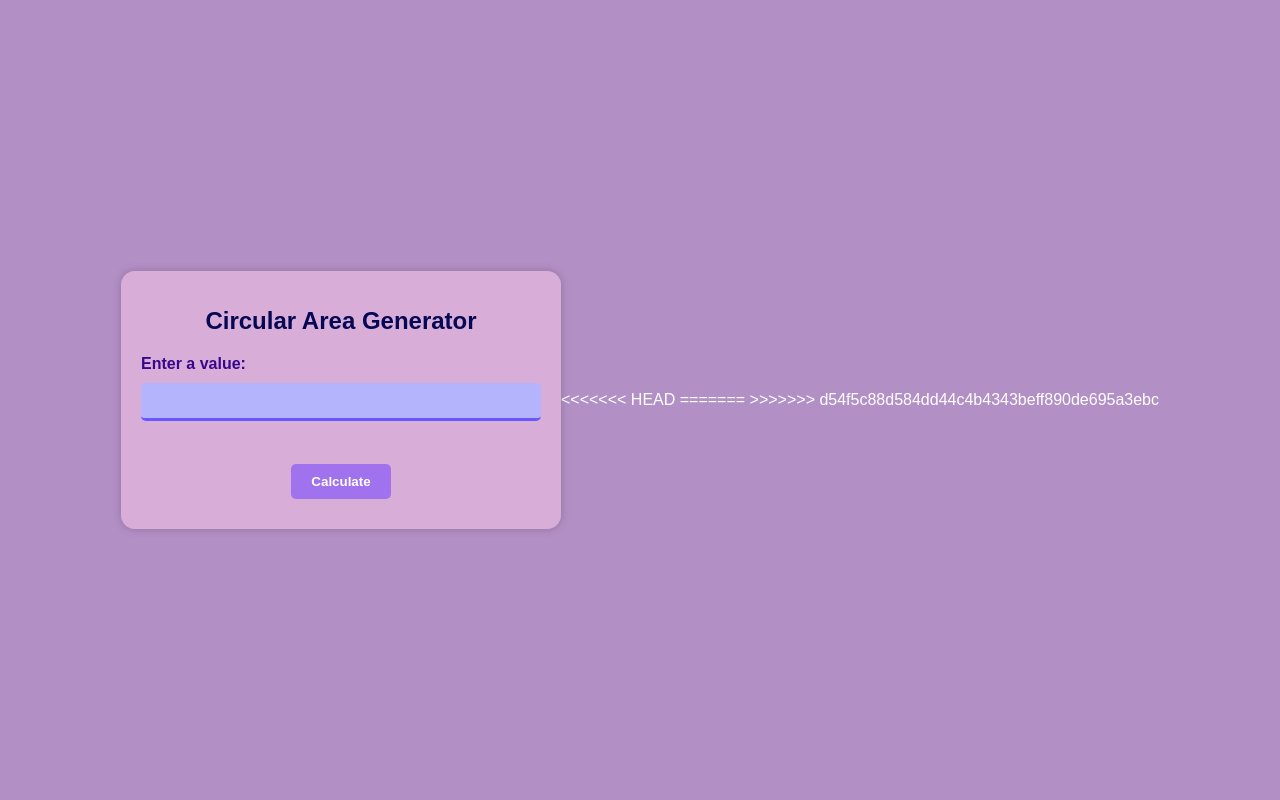
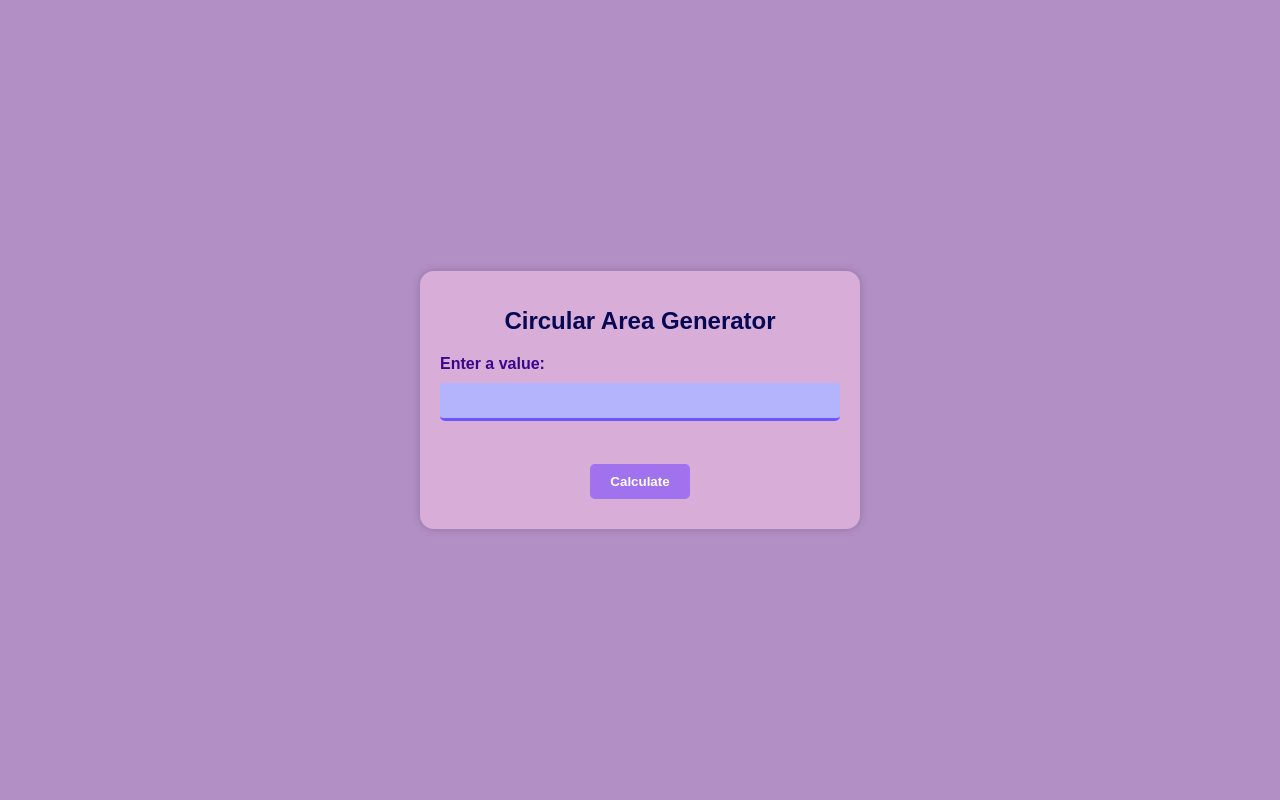
Before and after one commit to alyj24/Laboratory04_DSA, a Flask app: page /areaofcirle in a window 1280 px wide. Run offline with Flask 3, Linux system fonts and the light colour scheme.

Commit message:
All Successful

```diff
--- a/Flask_Intro/templates/circular_area.html
+++ b/Flask_Intro/templates/circular_area.html
@@ -143,8 +143,4 @@
         {% endif %}
     </script>
 </body>
-<<<<<<< HEAD
 </html>
-=======
-</html>
->>>>>>> d54f5c88d584dd44c4b4343beff890de695a3ebc
```
